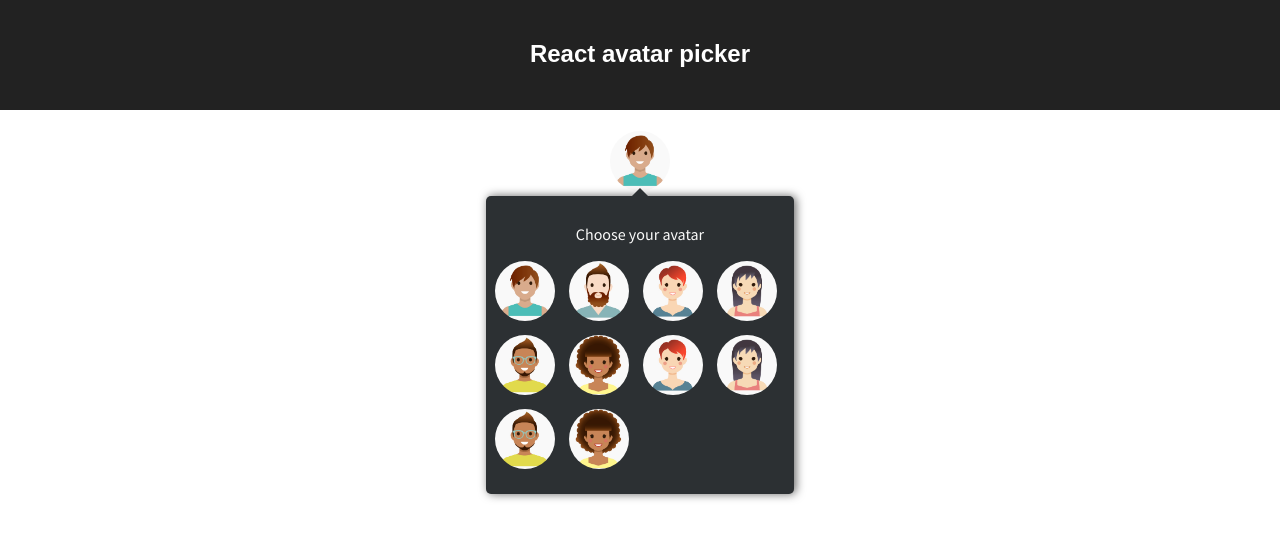
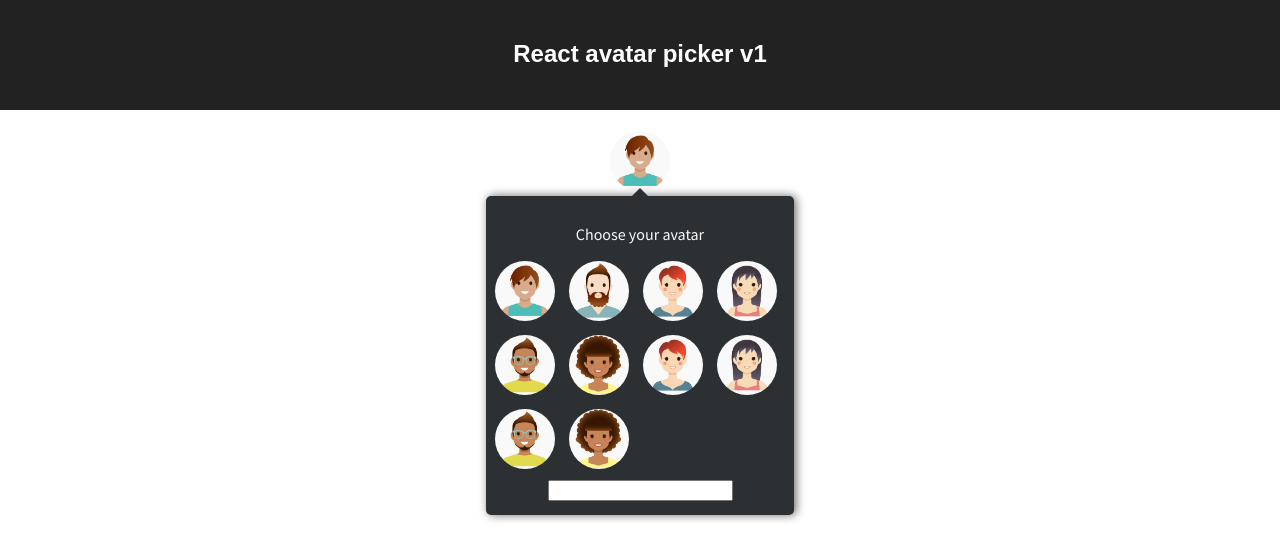
Before and after one commit to brzezinskip/avatar-picker-react, a React (Create React App) app: page / in a window 1280 px wide. Both pictures are taken after a click on the picture 640 px from the left and 161 px from the top of the page. Shown: the top 560 px of the page. Built offline with nearby package versions, Linux system fonts and the light colour scheme.

Commit message:
Added input field into avatar popup

```diff
--- a/src/js/App.js
+++ b/src/js/App.js
@@ -3,12 +3,12 @@ import '../assets/styles/App.css';
 import AvatarPicker from './AvatarPicker/AvatarPicker';
 
 const avatars = [
-  { "src": require("../assets/images/avatar1.png"), "label": "Avatar 1", "id": 1 },
-  { "src": require("../assets/images/avatar2.png"), "label": "Avatar 2", "id": 2 },
-  { "src": require("../assets/images/avatar3.png"), "label": "Avatar 3", "id": 3 },
+  { "src": require("../assets/images/avatar1.png"), "label": "Test 1", "id": 1 },
+  { "src": require("../assets/images/avatar2.png"), "label": "Test 2", "id": 2 },
+  { "src": require("../assets/images/avatar3.png"), "label": "Avafar 3", "id": 3 },
   { "src": require("../assets/images/avatar4.png"), "label": "Avatar 4", "id": 4 },
   { "src": require("../assets/images/avatar5.png"), "label": "Avatar 5", "id": 5 },
-  { "src": require("../assets/images/avatar6.png"), "label": "Avatar 6", "id": 6 },
+  { "src": require("../assets/images/avatar6.png"), "label": "Avaatar 6", "id": 6 },
   { "src": require("../assets/images/avatar3.png"), "label": "Avatar 3", "id": 7 },
   { "src": require("../assets/images/avatar4.png"), "label": "Avatar 4", "id": 8 },
   { "src": require("../assets/images/avatar5.png"), "label": "Avatar 5", "id": 9 },
@@ -16,14 +16,35 @@ const avatars = [
 ];
 
 export default class App extends Component {
+
+  constructor(props) {
+    super(props);
+
+    this.state = {
+      avatarsList: avatars,
+    }
+
+    this.onInputChange = this.onInputChange.bind(this);
+  }
+
+  onInputChange(event) {
+    this.setState({
+      avatarsList: avatars.filter(avatar =>
+        avatar.label.includes(event.target.value)
+      )
+    })
+  }
+
   render() {
     return (
       <div className="App">
         <div className="App-header">
-          <h2>React avatar picker</h2>
+          <h2>React avatar picker v1</h2>
         </div>
-        <AvatarPicker avatars={ avatars }/>
+        <AvatarPicker avatars={ this.state.avatarsList } onInputChange={ this.onInputChange }/>
       </div>
     );
   }
 }
+//w tym komponencie trzymamycala strukture htmla, A
+//AvatarPicker to tag, ktory sami sobie utworzylismy.
--- a/src/js/AvatarPicker/AvatarPicker.js
+++ b/src/js/AvatarPicker/AvatarPicker.js
@@ -51,6 +51,7 @@ export default class AvatarPicker extends Component {
   }
 
   render() {
+    //glowny komponent avatarpicker, w ktorym trzymamy cala logike do obslugi dropdowna
     let activeAvatar;
     if (Object.keys(this.state.activeAvatar).length && !this.state.activeAvatar.isLoading) {
       activeAvatar = this.state.activeAvatar;
@@ -72,6 +73,7 @@ export default class AvatarPicker extends Component {
           onPress={ this.onAvatarSelected }
           isOpened={ this.state.popupOpened }
           onBlur={ this.onBlur }
+          onInputChange={ this.props.onInputChange }
         />
       </div>
     );
--- a/src/js/AvatarPicker/AvatarPopup.js
+++ b/src/js/AvatarPicker/AvatarPopup.js
@@ -24,6 +24,7 @@ export default class AvatarPopup extends Component {
   }
 
   render() {
+    //tutaj musimy tez dodac nasz input do filtrowania
 
     const avatars = this.props.avatars.map(avatar =>
       <li className="avatar list-avatar" key={ avatar.id }>
@@ -42,6 +43,7 @@ export default class AvatarPopup extends Component {
         <ul className="avatar-list">
           { avatars }
         </ul>
+        <input onChange={ this.props.onInputChange } type="text"/>
       </div>
     );
   }
```
